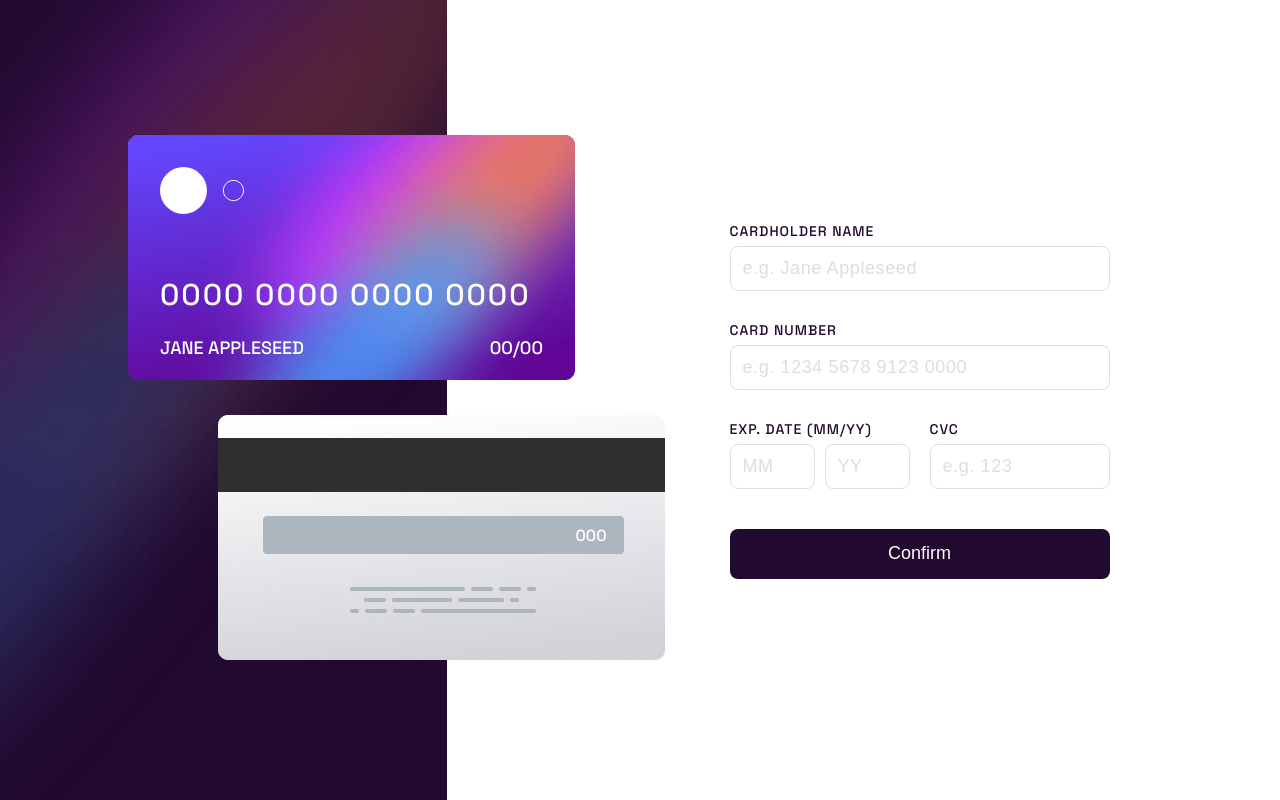
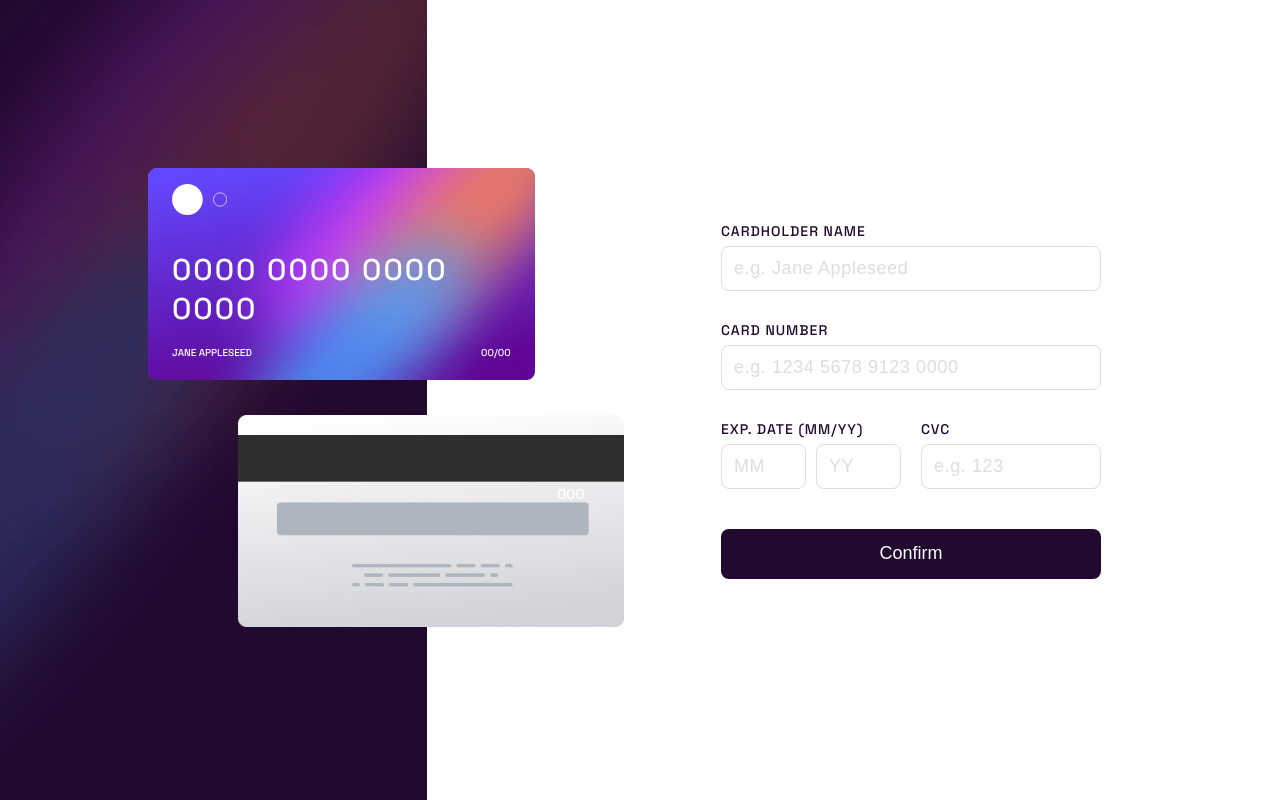
Before and after one commit to Himanshu-196018/interactive-card-detail-form, a React (Vite) app: page / in a window 1280 px wide. Built offline with nearby package versions, Linux system fonts and the light colour scheme.

Commit message:
reseted style to mobile first

```diff
--- a/src/styles/index.css
+++ b/src/styles/index.css
@@ -34,27 +34,41 @@ body,
 
 main {
   display: grid;
-  grid-template-columns: 1fr 2fr;
 }
 
 .section1 {
-  background: url("/images/bg-main-desktop.png") no-repeat;
+  background: url("/images/bg-main-mobile.png") no-repeat center;
   background-size: cover;
-  min-height: 100vh;
+  color: var(--white);
+  position: relative;
+  height: 240px;
+  padding: 3rem 2rem;
   display: grid;
-  place-content: center;
-  row-gap: 3rem;
-  color: var(--white);
+  justify-content: center;
 }
 
 .card-front,
 .card-back {
   position: relative;
-  left: 10vw;
+}
+
+.card-front img,
+.card-back img {
+  width: 100%;
+  max-width: 290px;
+}
+
+.card-front {
+  top: -7rem;
+  grid-row: 2/3;
+  z-index: 2;
+  left: -30px;
 }
 
 .card-back {
-  left: 17vw;
+  grid-row: 1/2;
+  z-index: 1;
+  left: 30px;
 }
 
 .card-front-info {
@@ -63,37 +77,41 @@ main {
   left: 0;
   right: 0;
   bottom: 0;
-  margin: 3.2rem;
+  padding: 1.6rem 2.4rem;
+}
+
+.card-front-info img {
+  width: 55px;
 }
 
 .card-number {
-  margin-top: 5.6rem;
-  font-size: 3rem;
+  margin-top: 3rem;
   letter-spacing: 2px;
 }
 
 .bottom-info {
-  margin-top: 2.2rem;
+  margin-top: 1.8rem;
+  font-size: 1rem;
   display: flex;
   justify-content: space-between;
 }
 
 .card-back-info {
   position: absolute;
-  top: 44%;
-  right: 13%;
-  font-size: 1.6rem;
+  top: 70px;
+  right: 40px;
+  font-size: 1.4rem;
 }
 
 .section2 {
+  margin-block: 10rem 3rem;
   display: grid;
   place-content: center;
 }
 
 form,
 .completed-container {
-  width: 380px;
-  margin-left: 14vh;
+  width: 325px;
 }
 
 label,
@@ -179,3 +197,54 @@ h1 {
   margin-block: 1.4rem 5rem;
   color: var(--dark-grayish-violet);
 }
+
+/* medium device stying */
+@media screen and (width > 500px) {
+  .card-front img,
+  .card-back img {
+    max-width: unset;
+  }
+
+  .card-number {
+    font-size: 3rem;
+  }
+}
+
+/* desktop styling */
+@media screen and (width > 1110px) {
+  main {
+    grid-template-columns: 1fr 2fr;
+  }
+
+  .section1 {
+    background: url("/images/bg-main-desktop.png") no-repeat center;
+    background-size: cover;
+    min-height: 100vh;
+    place-content: center;
+    row-gap: 3rem;
+  }
+
+  .card-front,
+  .card-back {
+    left: 10vw;
+  }
+
+  .card-front {
+    grid-row: 1/2;
+    top: 0;
+  }
+  .card-back {
+    grid-row: 2/3;
+    left: 17vw;
+  }
+
+  .section2 {
+    margin-block: 0;
+    margin-left: 9vw;
+  }
+
+  form,
+  .completed-container {
+    width: 380px;
+  }
+}
```
